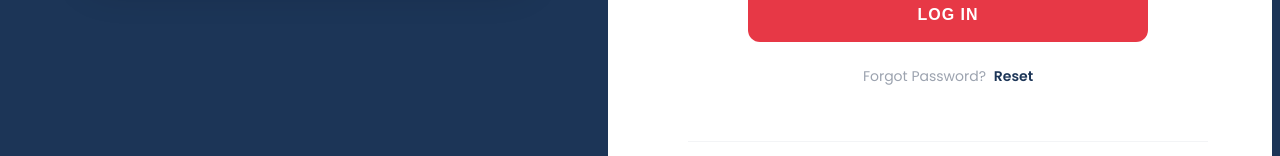
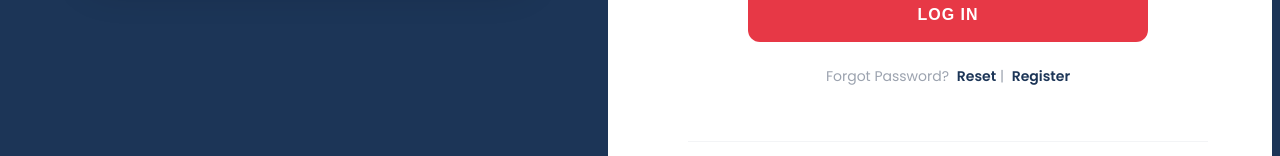
Before and after one commit to calebkg/Partners_Portal, an Angular app in the folder Partners-Portal/: page / in a window 1280 px wide. Shown: the part 561-717 px from the top of the page. Built offline with nearby package versions, Linux system fonts and the light colour scheme.

Commit message:
Add Register Button to Login Page

```diff
--- a/Partners-Portal/src/app/components/login/login.component.html
+++ b/Partners-Portal/src/app/components/login/login.component.html
@@ -34,7 +34,7 @@
       </form>
 
       <div class="forgot-password">
-        Forgot Password? <a (click)="goToReset()" class="reset-link">Reset</a>
+        Forgot Password? <a (click)="goToReset()" class="reset-link">Reset</a> | <a (click)="goToRegister()" class="register-link">Register</a>
       </div>
     </div>
 
--- a/Partners-Portal/src/app/components/login/login.component.scss
+++ b/Partners-Portal/src/app/components/login/login.component.scss
@@ -185,6 +185,18 @@
   text-decoration: underline;
 }
 
+.register-link {
+  color: #1C3557;
+  font-weight: 600;
+  cursor: pointer;
+  text-decoration: none;
+  margin-left: 4px;
+}
+
+.register-link:hover {
+  text-decoration: underline;
+}
+
 .footer {
   text-align: center;
   padding: 20px 0;
```
